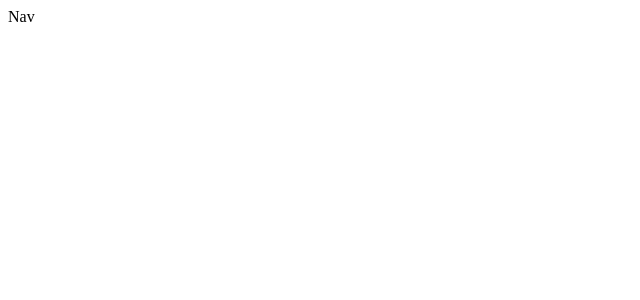
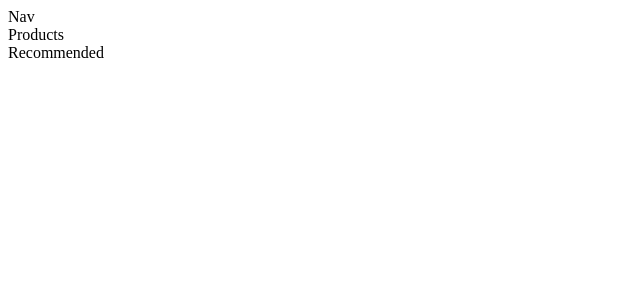
Before and after one commit to EugeneAfriyie/REACT, a React (Vite) app in the folder LEARNING-BASIC/Eco-Filtering/: page / in a window 1280 px wide. Shown: the top 300 px of the page, without its empty margins (0-640 px from the left). Built offline with nearby package versions, Linux system fonts and the light colour scheme.

Commit message:
added sidebar folder

```diff
--- a/LEARNING-BASIC/Eco-Filtering/src/App.jsx
+++ b/LEARNING-BASIC/Eco-Filtering/src/App.jsx
@@ -1,9 +1,13 @@
 import Nav from "./NAVIGATION/Nav"
+import Products from "./Products/Products"
+import Recommended from "./Recommended/Recommended"
 
 const App = () => {
   return (
     <div>
       <Nav/>
+      <Products />
+      <Recommended/>
     </div>
   )
 }
--- a/LEARNING-BASIC/Eco-Filtering/src/Products/Products.jsx
+++ b/LEARNING-BASIC/Eco-Filtering/src/Products/Products.jsx
@@ -0,0 +1,9 @@
+import React from 'react'
+
+const Products = () => {
+  return (
+    <div>Products</div>
+  )
+}
+
+export default Products
--- /dev/null
+++ b/LEARNING-BASIC/Eco-Filtering/src/Recommended/Recommended.jsx
@@ -0,0 +1,10 @@
+import React from 'react'
+import './recommended.css'
+
+const Recommended = () => {
+  return (
+    <div>Recommended</div>
+  )
+}
+
+export default Recommended
```
Also changed, not shown: LEARNING-BASIC/Eco-Filtering/src/Recommended/recommended.css (added), LEARNING-BASIC/Eco-Filtering/src/Sidebar/Category/Category.css (added), LEARNING-BASIC/Eco-Filtering/src/Sidebar/Category/Category.jsx (added).
